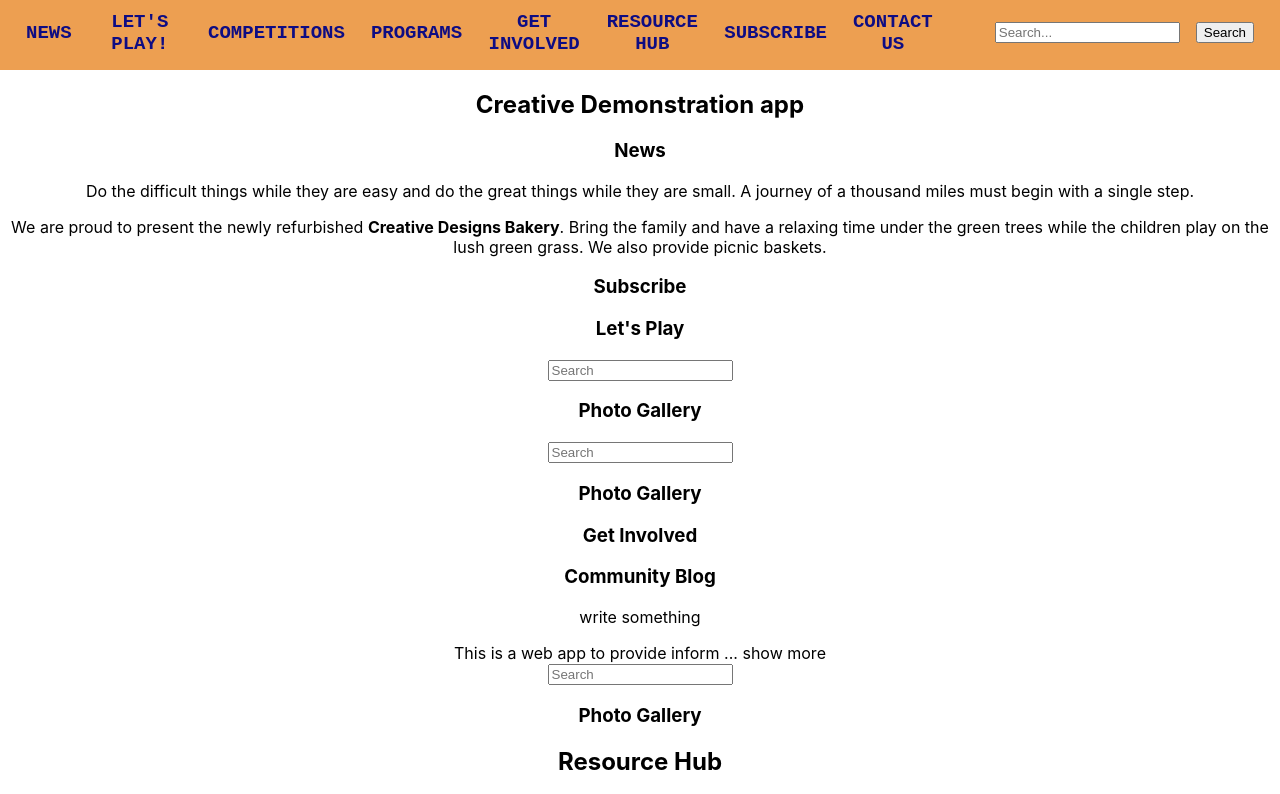
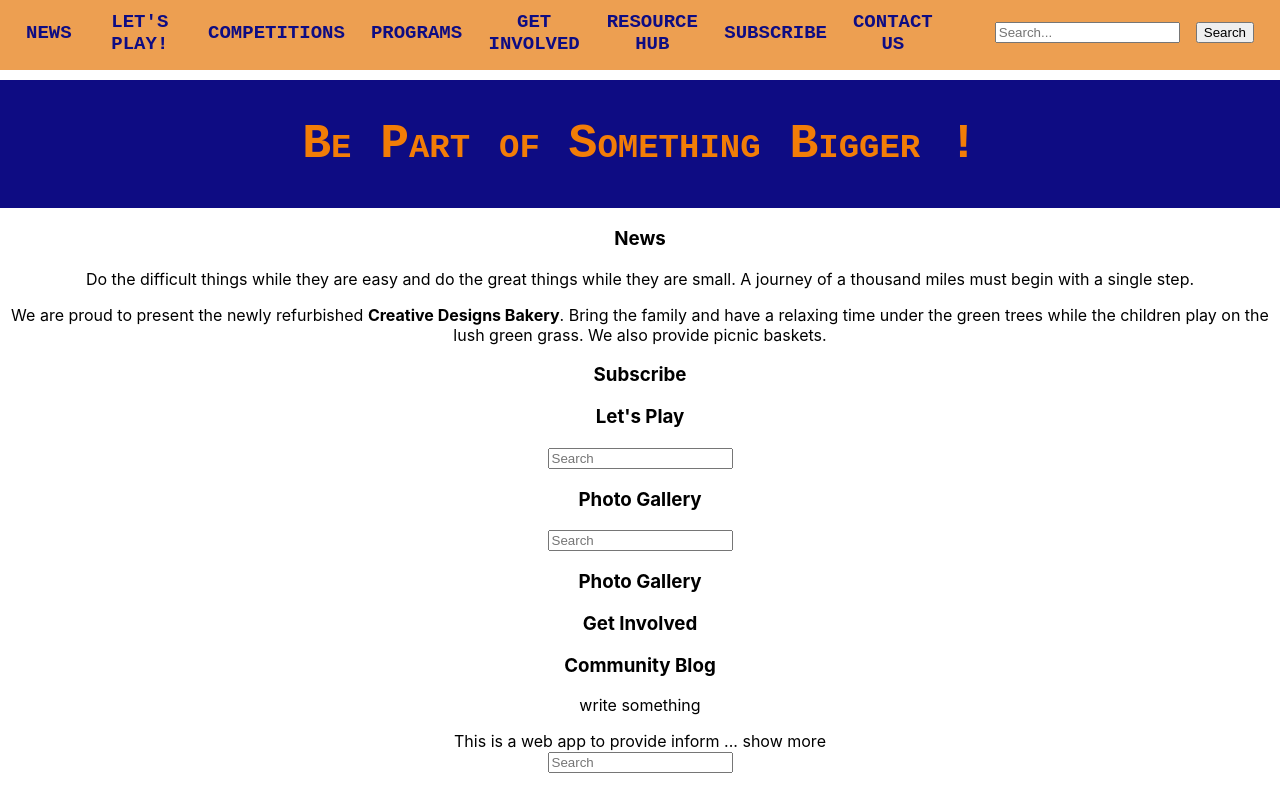
Before and after one commit to acidsafari/fs-basket-app, a React (Create React App) app: page / in a window 1280 px wide. Shown: the top 794 px of the page. Built offline with nearby package versions, Linux system fonts and the light colour scheme.

Commit message:
embeded player with react-youtube plus styles

```diff
--- a/package.json
+++ b/package.json
@@ -13,6 +13,7 @@
     "react-icons": "^5.0.1",
     "react-router-dom": "^6.22.3",
     "react-scripts": "5.0.1",
+    "react-youtube": "^10.1.0",
     "web-vitals": "^2.1.4"
   },
   "scripts": {
--- /dev/null
+++ b/src/Components/Header/Header.css
@@ -0,0 +1,36 @@
+/* || header layout */
+
+* {
+    box-sizing: border-box;
+}
+
+body {
+    margin: 0;
+}
+
+h1 {
+    font-family: 'Scribble Box', monospace;
+    font-size: 3rem;
+    text-align: center;
+    color: rgb(242, 125, 7);
+}
+
+.Header {
+    background-color: #0e0c83;
+    font-variant: small-caps;
+    list-style-type: none;
+    text-align: center;
+    margin: 0;
+    padding: 5px;
+}
+
+.HeaderVideo {
+    position: relative;
+    width: 100%;
+    height: 100%;
+    padding-bottom: 5px;
+    height: 0;
+}
+
+/* missing being reactive and reducing size when changing page
+*/
--- a/src/Components/Header/Header.js
+++ b/src/Components/Header/Header.js
@@ -1,9 +1,33 @@
 import React from "react";
+import "./Header.css";
+import HeaderVideo from './HeaderVideo';
 
-export default function Header() {
+function Header(youtubeId) {
   return (
     <div className="Header">
-        <h2>Creative Demonstration app</h2>
+      <div className="HeaderTextCenterrow">
+        <h1>Be Part of Something Bigger !</h1>
+      </div>
+      <HeaderVideo />
     </div>
-  );
+  )
 }
+/*
+import YouTube from 'react-youtube';
+
+const youtubeId = "TOHaHEmRtKg"
+
+function Header(youtubeId) {
+  return (
+    <div className="Header">
+      <div className="HeaderTextCenterrow">
+        <h1>Be Part of Something Bigger !</h1>
+      </div>
+      <div className={youtubeId ? "ctn-youtube": null}>
+        {youtubeId && <YouTube videoId={youtubeId} className='youtube'/>}
+      </div>
+    </div>
+  )
+}
+*/
+export default Header;
--- /dev/null
+++ b/src/Components/Header/HeaderVideo.js
@@ -0,0 +1,39 @@
+import React from 'react';
+import YouTube from 'react-youtube';
+import "./Header.css";
+
+class HeaderVideo extends React.Component {
+  render() {
+    const videoId = "TOHaHEmRtKg"
+    const opts = {
+      height: '600',
+      width: '900',
+      playerVars: {
+        // https://developers.google.com/youtube/player_parameters
+        mute: 1,
+        controls: 1,
+        showinfo: 0,
+        rel: 0,
+      },
+    };
+
+    return <YouTube videoId={videoId} opts={opts} onReady={this._onReady} />;
+  }
+
+  _onReady(event) {
+    // access to player in all event handlers via event.target
+    event.target.pauseVideo();
+  }
+}
+
+export default HeaderVideo;
+
+
+
+/*
+<div class="iframe-container" type="featured-video">
+  <iframe width="560" height="315"
+  src="https://www.youtube.com/embed/TOHaHEmRtKg?si=W87uGM0dzv3FfElz&amp;&mute=1&controls=1&showinfo=0&rel=0"
+    frameborder="0" allowfullscreen></iframe>
+</div>
+*/
```
Also changed, not shown: 1 other file (tests, documents, lock files or other folders).
